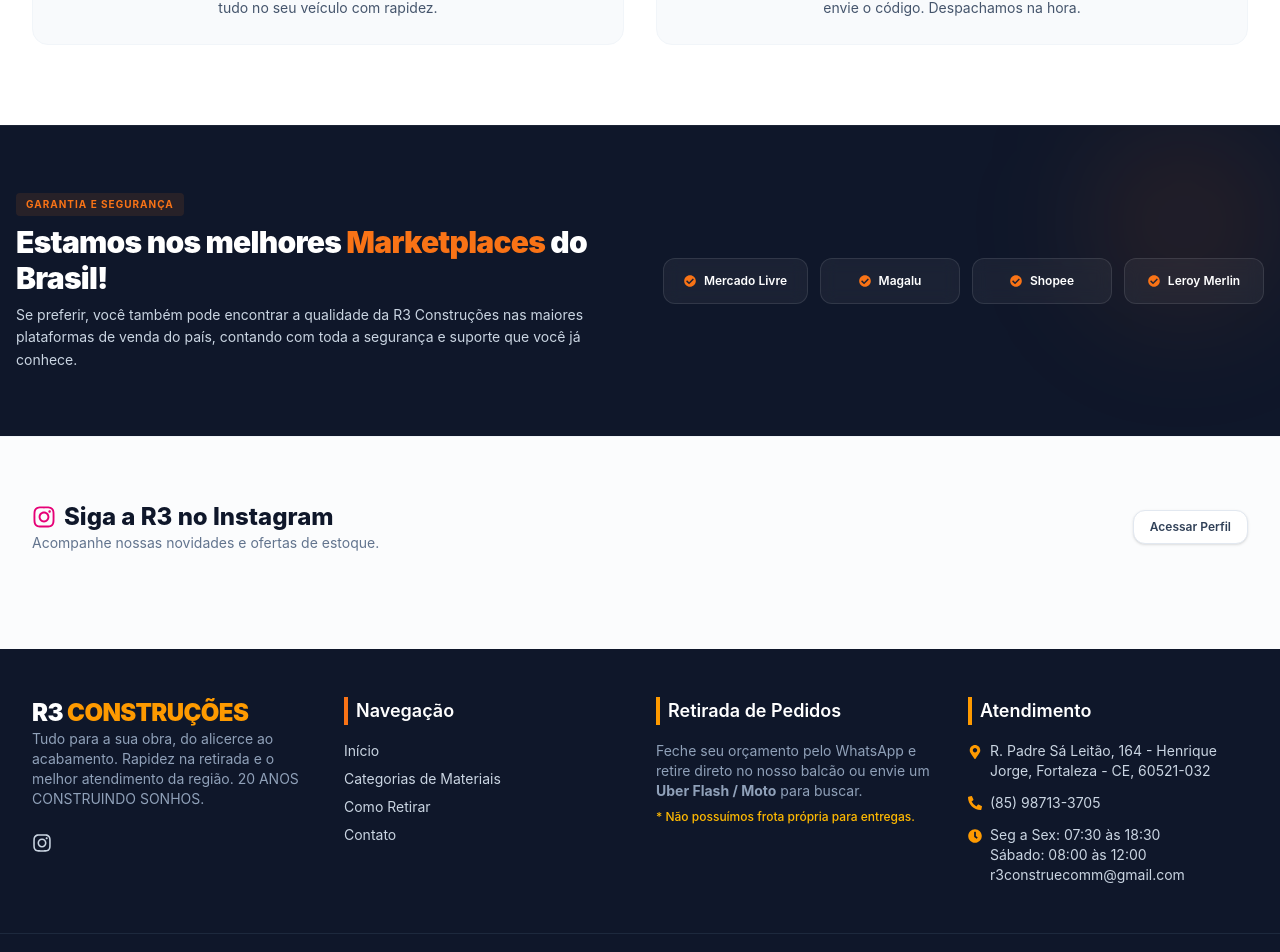
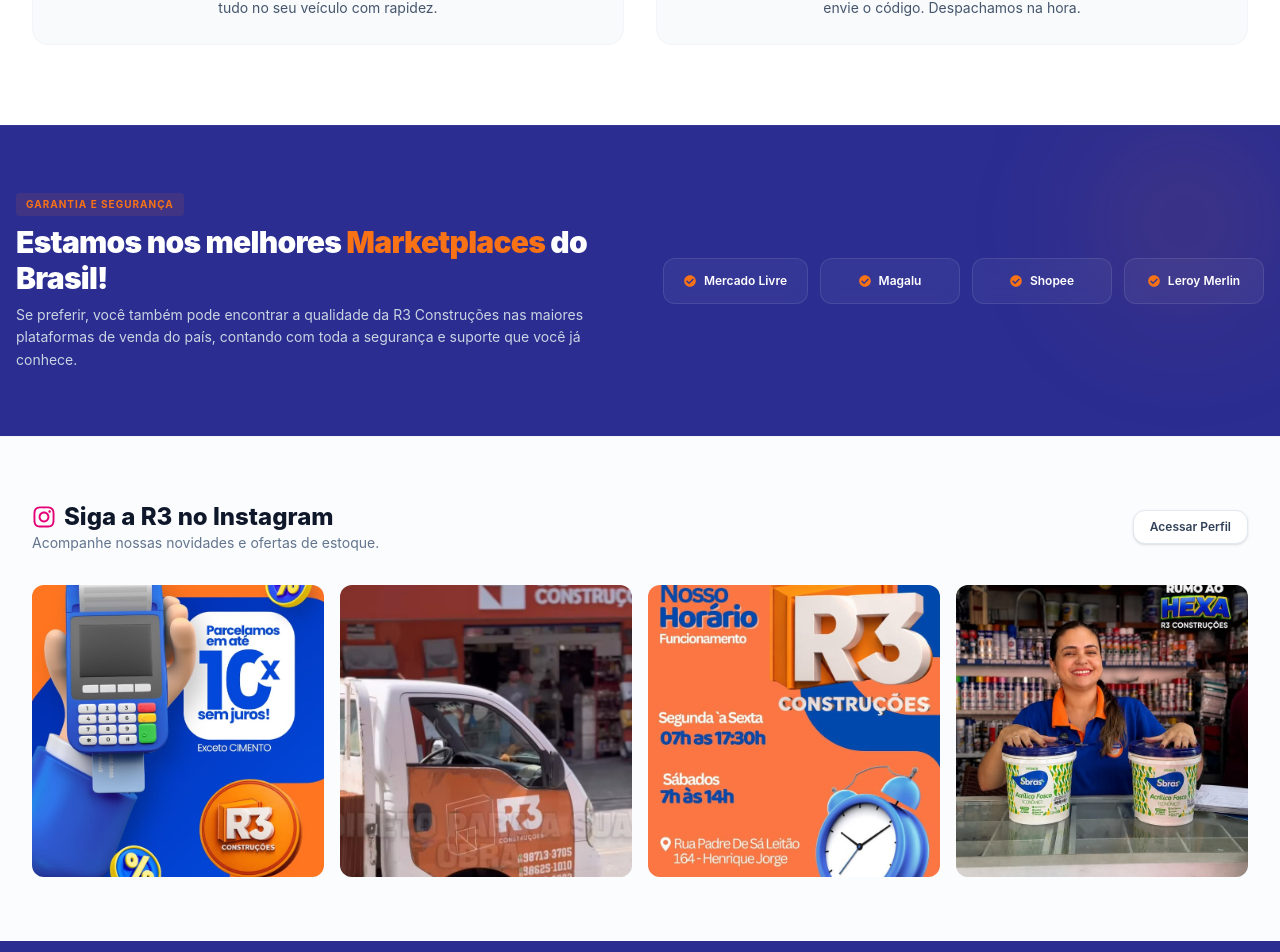
Before and after one commit to maysoaressousa/loja-construcao, a React (Vite) app: page / in a window 1280 px wide. Shown: the part 1115-2067 px from the top of the page. Built offline with nearby package versions, Linux system fonts and the light colour scheme.

Commit message:
cor zaul footer e marketplace

```diff
--- a/src/components/Footer.jsx
+++ b/src/components/Footer.jsx
@@ -5,7 +5,7 @@
   const anoAtual = new Date().getFullYear();
 
   return (
-    <footer className="bg-azul-marca text-slate-300 pt-12 pb-6">
+    <footer className="bg-[#2b2d91] text-slate-300 pt-12 pb-6">
       <div className="max-w-7xl mx-auto px-4 sm:px-6 lg:px-8 grid grid-cols-1 md:grid-cols-4 gap-8">
 
         {/* Coluna 1: Sobre a Empresa */}
--- a/src/pages/Home.jsx
+++ b/src/pages/Home.jsx
@@ -3,11 +3,15 @@
 import { FaWhatsapp, FaStore, FaMotorcycle, FaInstagram, FaArrowRight } from 'react-icons/fa';
 import Marketplaces from './Marketplaces';
 
-// 1. Importe as imagens dos seus banners da pasta assets
+// 1. Importe as imagens dos seus banners e posts do Instagram
 import banner1 from '../assets/banner-1.png'; // Altere para o nome real do seu arquivo
 import banner2 from '../assets/banner-2.png';
 import banner3 from '../assets/banner-3.png';
 import banner4 from '../assets/banner-4.png';
+import instagram1 from '../assets/instagram-1.jpg';
+import instagram2 from '../assets/instagram-2.jpg';
+import instagram3 from '../assets/instagram3.jpg';
+import instagram4 from '../assets/instagram-4.jpg';
 
 export default function Home() {
   const numeroTelefone = "5585987133705";
@@ -28,9 +32,12 @@
     return () => clearInterval(intervalo); // Limpa o intervalo se o usuário mudar de página
   }, [banners.length]);
 
-  // Array do Instagram (mantenha como estava)
+  // Array do Instagram com imagens reais
   const instagramPosts = [
-    // ... seus posts do instagram aqui
+    { id: 1, url: instagram1, link: 'https://www.instagram.com/r3.construcoess/' },
+    { id: 2, url: instagram2, link: 'https://www.instagram.com/r3.construcoess/' },
+    { id: 3, url: instagram3, link: 'https://www.instagram.com/r3.construcoess/' },
+    { id: 4, url: instagram4, link: 'https://www.instagram.com/r3.construcoess/' },
   ];
 
   return (
--- a/src/pages/Marketplaces.jsx
+++ b/src/pages/Marketplaces.jsx
@@ -2,7 +2,7 @@
 
 export default function Marketplaces() {
   return (
-    <section className="bg-azul-marca text-white py-12 px-4 md:py-16 relative overflow-hidden border-t border-white/5">
+    <section className="bg-[#2b2d91] text-white py-12 px-4 md:py-16 relative overflow-hidden border-t border-white/5">
       {/* Detalhe decorativo de fundo */}
       <div className="absolute top-0 right-0 w-48 h-48 bg-laranja-principal/10 rounded-full blur-3xl pointer-events-none"></div>
 
```
